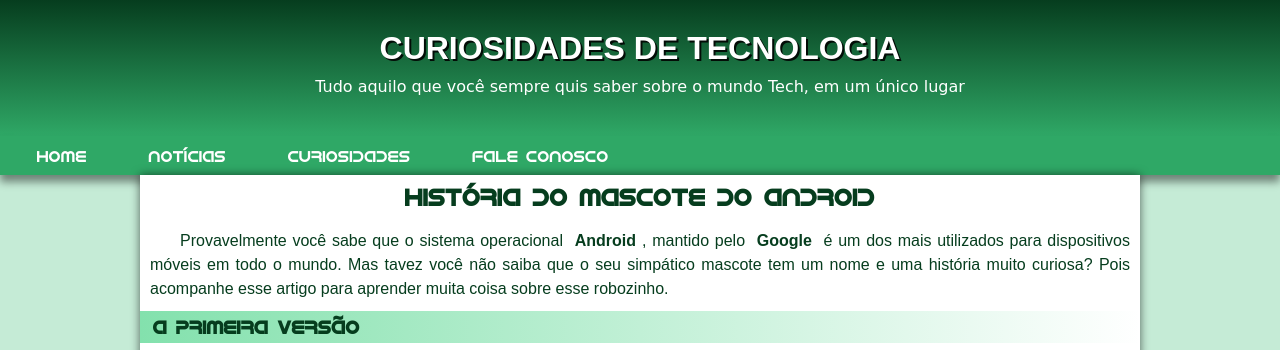
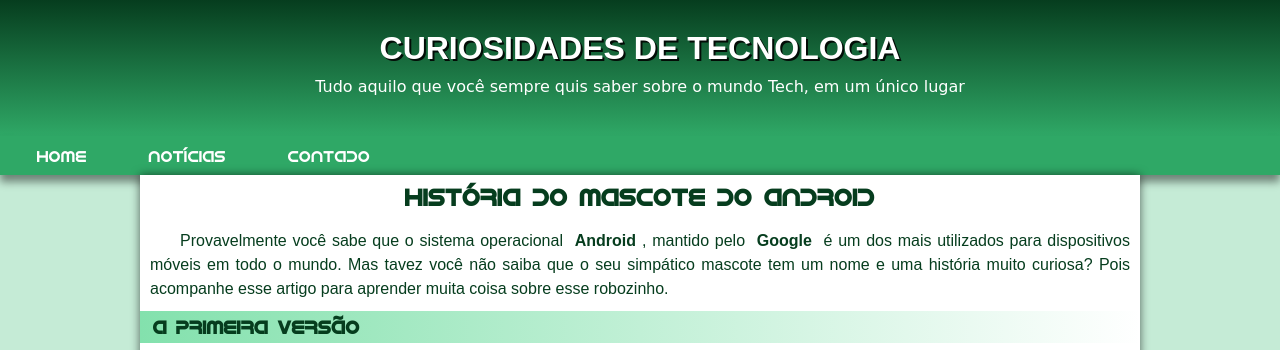
Before and after one commit to Stephanyeyara/android, a plain HTML site: page index.html in a window 1280 px wide. Shown: the top 350 px of the page. Drawn offline with Linux system fonts and the light colour scheme.

Commit message:
deletei comentario

```diff
--- a/estilo/style.css
+++ b/estilo/style.css
@@ -7,9 +7,7 @@
     src: url('../fontes/idroid.otf') format('opentype');
     font-weight: normal;
 }
-/*
 
-*/
 *{
     margin: 0px;
     padding: 0px;
--- a/index.html
+++ b/index.html
@@ -18,8 +18,7 @@
 
         <a href="#">Home</a>
         <a href="#">Notícias</a>
-        <a href="#">Curiosidades</a>
-        <a href="#">Fale Conosco</a>
+        <a href="#">Contado</a>
     </nav>
 
     <main>
```
